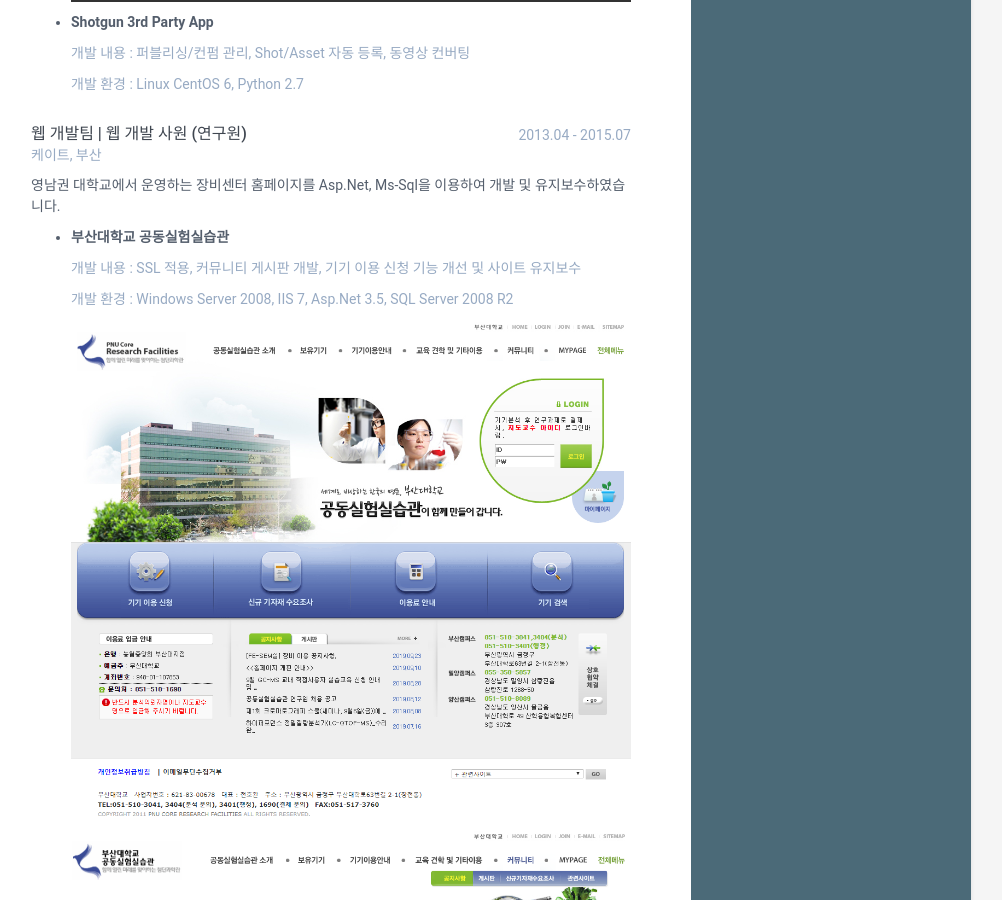
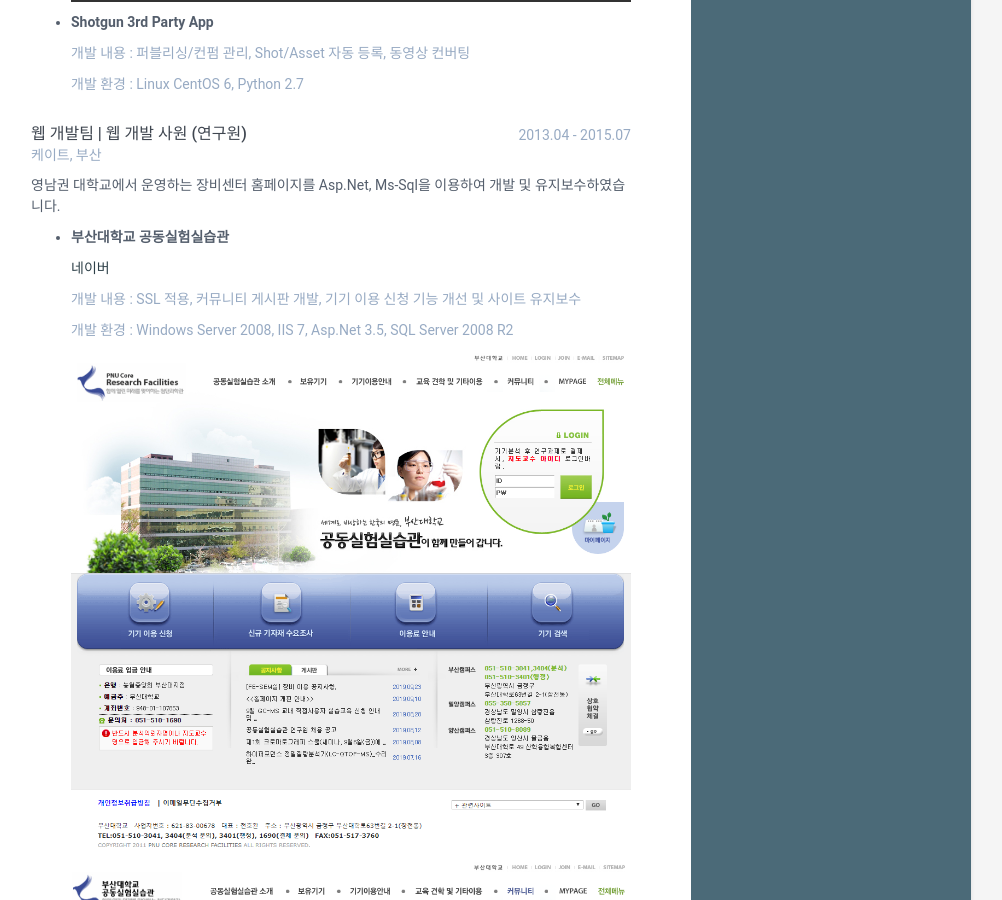
Before and after one commit to wodbow12/wodbow12.github.io, a Jekyll site: the page built from index.html, in a window 1280 px wide and 900 px high, scrolled down 3172 px. Shown: the whole window, without its empty margins (169-1171 px from the left). Built offline with Jekyll 4.4.1, drawn with Linux system fonts in a browser that asks for light colours.

Commit message:
add experiences

```diff
--- a/_data/data.yml
+++ b/_data/data.yml
@@ -91,6 +91,7 @@
         영남권 대학교에서 운영하는 장비센터 홈페이지를 Asp.Net, Ms-Sql을 이용하여 개발 및 유지보수하였습니다.
 
           - <p style="font-weight:bold;">부산대학교 공동실험실습관</p>
+            <a href="http://www.naver.com" target="_blank">네이버</a>
             <p style="color: #97AAC3;">개발 내용 : SSL 적용, 커뮤니티 게시판 개발, 기기 이용 신청 기능 개선 및 사이트 유지보수</p>
             <p style="color: #97AAC3;">개발 환경 : Windows Server 2008, IIS 7, Asp.Net 3.5, SQL Server 2008 R2</p>
             <img src="center_img/labcenter1.png" style="max-width:100%;" />
```
